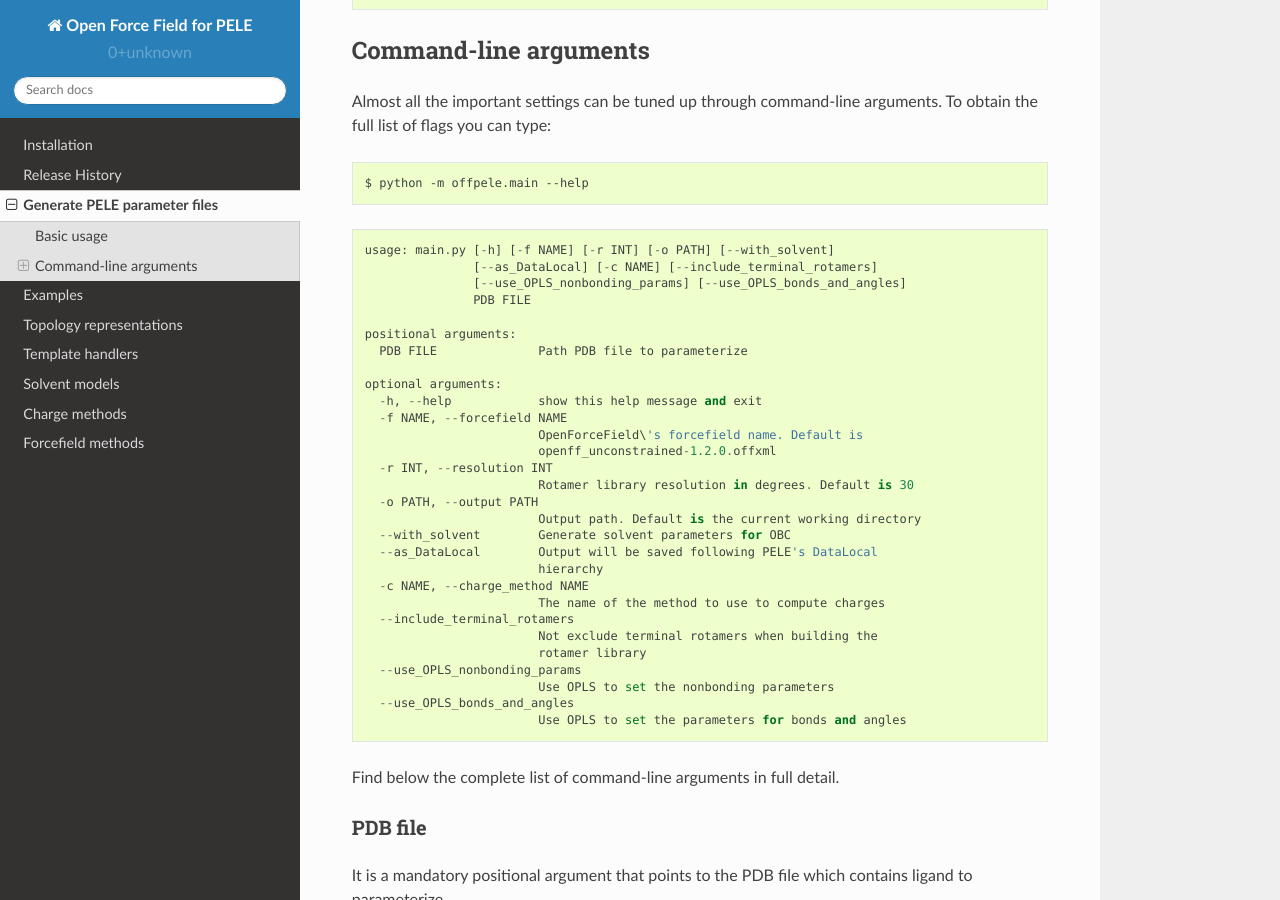
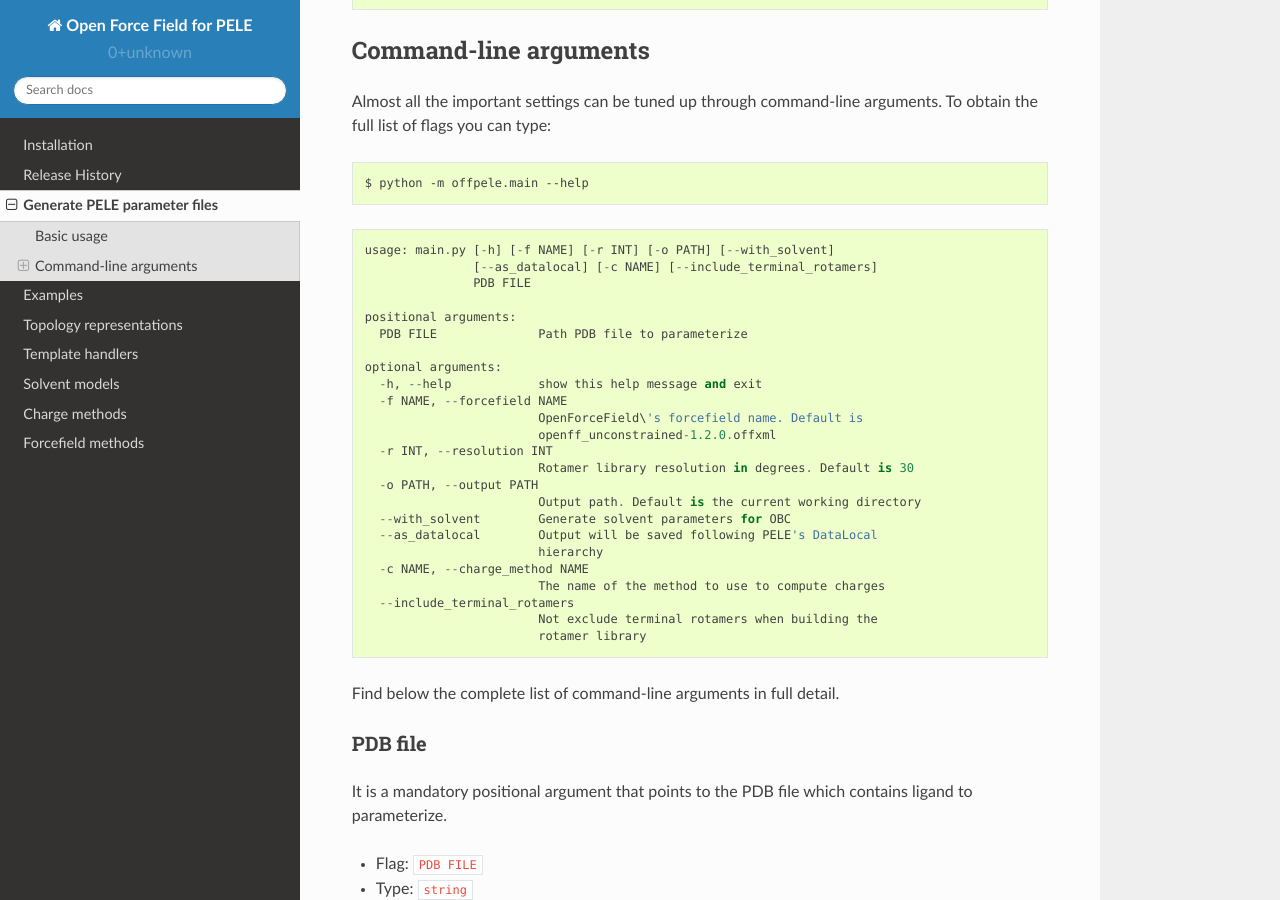
Before and after one commit to martimunicoy/peleffy, a Sphinx documentation site: the page built from docs/usage.rst, in a window 1280 px wide and 900 px high, scrolled down 1703 px. Built offline with Sphinx 7.4.7 and the Read the Docs theme 2.0.0, drawn with Linux system fonts in a browser that asks for light colours; some of the changed text lies outside the part shown.

```diff
--- a/docs/usage.rst
+++ b/docs/usage.rst
@@ -68,8 +68,7 @@ arguments. To obtain the full list of flags you can type:
 .. code-block::
 
      usage: main.py [-h] [-f NAME] [-r INT] [-o PATH] [--with_solvent]
-                    [--as_DataLocal] [-c NAME] [--include_terminal_rotamers]
-                    [--use_OPLS_nonbonding_params] [--use_OPLS_bonds_and_angles]
+                    [--as_datalocal] [-c NAME] [--include_terminal_rotamers]
                     PDB FILE
 
      positional arguments:
@@ -85,17 +84,13 @@ arguments. To obtain the full list of flags you can type:
        -o PATH, --output PATH
                              Output path. Default is the current working directory
        --with_solvent        Generate solvent parameters for OBC
-       --as_DataLocal        Output will be saved following PELE's DataLocal
+       --as_datalocal        Output will be saved following PELE's DataLocal
                              hierarchy
        -c NAME, --charge_method NAME
                              The name of the method to use to compute charges
        --include_terminal_rotamers
                              Not exclude terminal rotamers when building the
                              rotamer library
-       --use_OPLS_nonbonding_params
-                             Use OPLS to set the nonbonding parameters
-       --use_OPLS_bonds_and_angles
-                             Use OPLS to set the parameters for bonds and angles
 
 Find below the complete list of command-line arguments in full detail.
 
@@ -175,13 +170,13 @@ Save output as DataLocal
 ------------------------
 It saves the output files following the DataLocal hierarchy expected by PELE.
 
-- Flag: ``--as_DataLocal``
+- Flag: ``--as_datalocal``
 - Default: ``False``, do not save output files as DataLocal
 - Example: the code below will generate and save output files following the DataLocal hierarcy of PELE
 
   .. code-block:: bash
 
-        $ python -m offpele.main path/to/my_ligand.pdb --as_DataLocal
+        $ python -m offpele.main path/to/my_ligand.pdb --as_datalocal
 
 Charge method
 -------------
```
Also changed, not shown: 1 other file.
